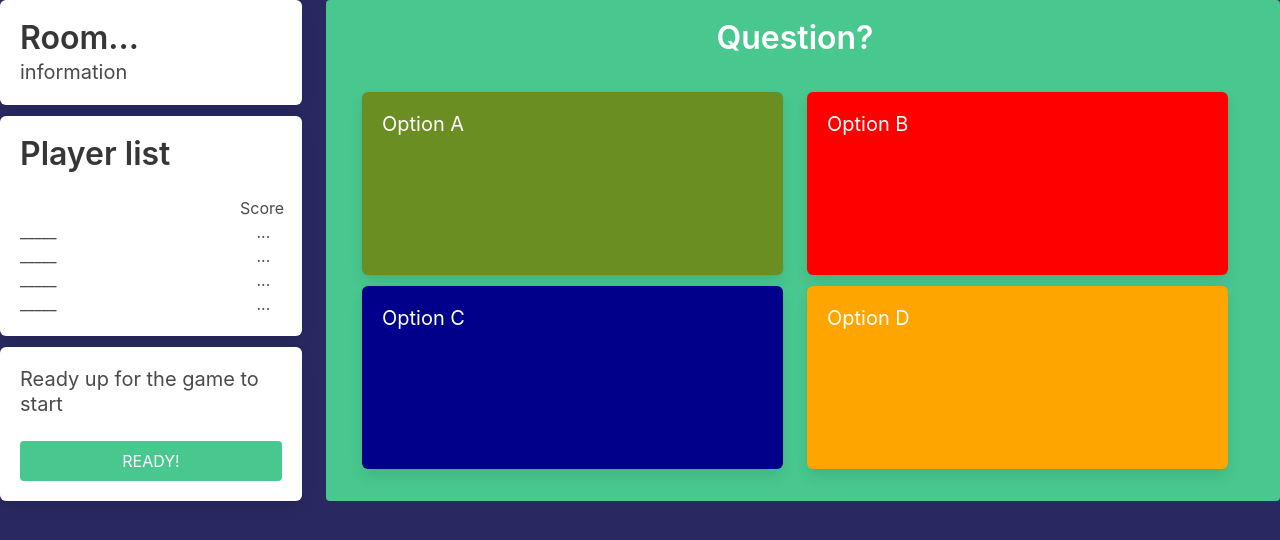
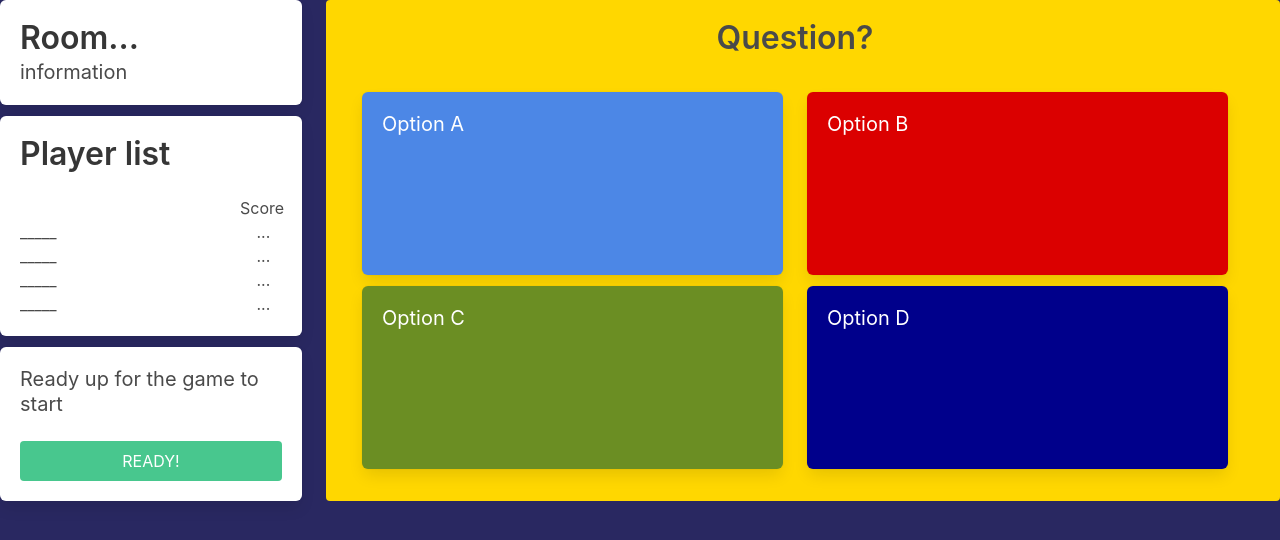
Before and after one commit to Sambijhouwer/WEBIK_Wooknows_2020, a Flask app: page /game in a window 1280 px wide. Shown: the part 104-644 px from the top of the page. Run offline with Flask 2, Linux system fonts and the light colour scheme; some libraries are stand-ins or nearby versions; grey boxes are pictures that could not be loaded.

Commit message:
optie knoppen kleuren stom

```diff
--- a/static/styles.css
+++ b/static/styles.css
@@ -31,18 +31,18 @@ body{
   color: white;
 }
 
-.tile.is-child.is-warning.box {
-  background-color: darkblue;
+.tile.is-child.is-info.box {
+  background-color: #4c87e6;
   color: white;
 }
 
 .tile.is-child.is-danger.box {
-  background-color: red;
+  background-color: #db0000;
   color: white;
 }
 
-.tile.is-child.is-info.box {
-  background-color: orange;
+.tile.is-child.is-warning.box {
+  background-color: darkblue;
   color: white;
 }
 
@@ -58,3 +58,7 @@ body{
   padding-top: 10px;
   padding-bottom: 10px;
 }
+
+#paers {
+  background-color: gold;
+}
--- a/templates/game-lobby.html
+++ b/templates/game-lobby.html
@@ -25,16 +25,16 @@
         </div>
     </div>
     <div class="tile" id="questionbox">
-        <article class="tile notification is-success is-vertical">
+        <article class="tile notification is-vertical" id="paers">
             <div class="content">
                 <p class="title" style="text-align: center;">Question?</p>
             </div>
             <div class="tile">
                 <div class="tile is-parent is-vertical">
-                    <div class="tile is-child is-primary box">
+                    <div class="tile is-child is-info box">
                         <p class="subtitle">Option A</p>
                     </div>
-                    <div class="tile is-child is-warning box">
+                    <div class="tile is-child is-primary box">
                         <p class="subtitle">Option C</p>
                     </div>
                 </div>
@@ -42,7 +42,7 @@
                     <div class="tile is-child is-danger box">
                         <p class="subtitle">Option B</p>
                     </div>
-                    <div class="tile is-child is-info box">
+                    <div class="tile is-child is-warning box">
                         <p class="subtitle">Option D</p>
                     </div>
                 </div>
```
